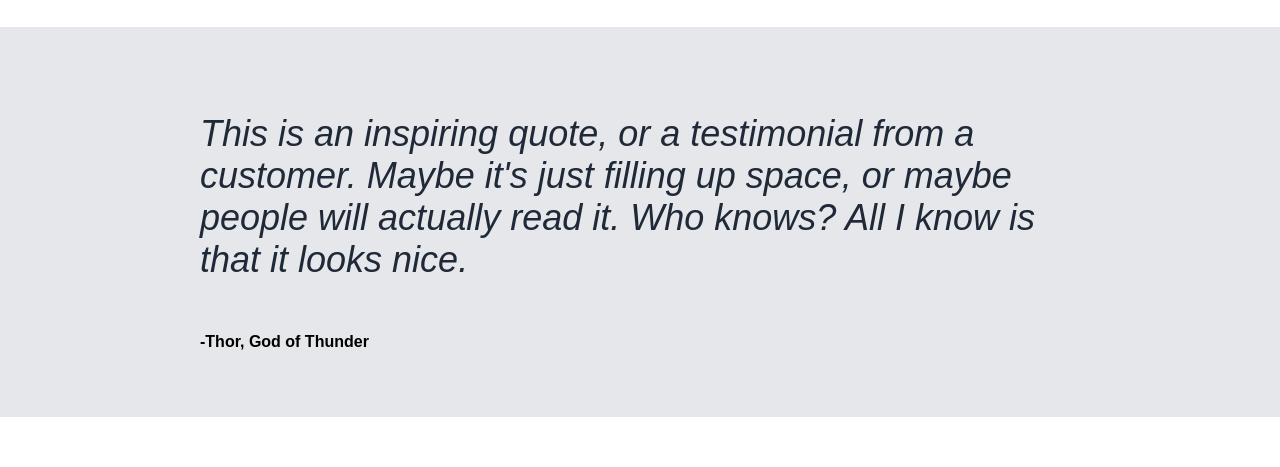
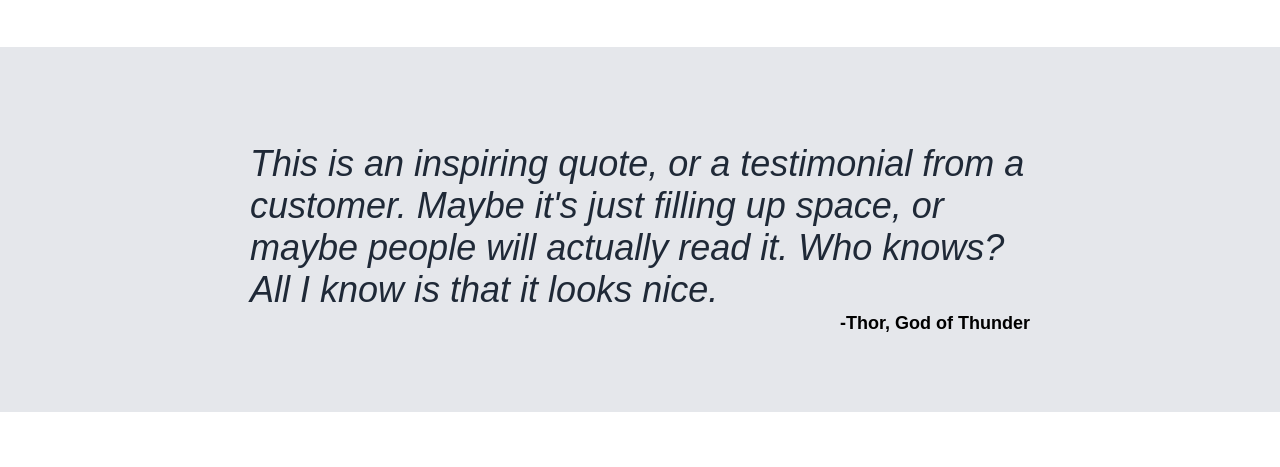
Before and after one commit to andnes97/landing-page, a plain HTML site: page index.html in a window 1280 px wide. Shown: the part 924-1391 px from the top of the page. Drawn offline with Linux system fonts and the light colour scheme.

Commit message:
Make small CSS adjustments

```diff
--- a/style.css
+++ b/style.css
@@ -5,6 +5,7 @@ body {
     display: flex;
     flex-direction: column;
 }
+
 
 .header,
 .footer {
@@ -40,6 +41,7 @@ a {
     color: #e5e7eb;
     justify-content: center;
 }
+
 
 .first-panel{
     background: #1f2937;
@@ -87,7 +89,9 @@ a {
 .first-panel img {
     width: 400px;
     height: auto;
+    border-radius: 8px;
 }
+
 
 .second-panel {
     text-align: center;
@@ -95,6 +99,7 @@ a {
     padding-inline: 200px;
     padding-block: 50px;
     display: flex;
+    gap: 20px;
     flex-direction: column;
     justify-content: center;
 }
@@ -121,23 +126,30 @@ a {
     text-wrap: wrap;
 }
 
+
 .third-panel {
     background: #e5e7eb;
-    padding-inline: 200px;
-    padding-block: 50px;
+    padding-inline: 250px;
+    padding-block: 60px;
     display: flex;
     flex-direction: column;
+    justify-content: center;
 }
 
 .third-panel .quote-text {
     color: #1f2937;
     font-size: 36px;
     font-style: italic;
+    margin-bottom: 0;
 }
 
 .third-panel .name {
     font-weight: bold;
+    font-size: 18px;
+    align-self: flex-end;
+    margin-top: 2px;
 }
+
 
 .fourth-panel {
     background: #3882f6;
```
